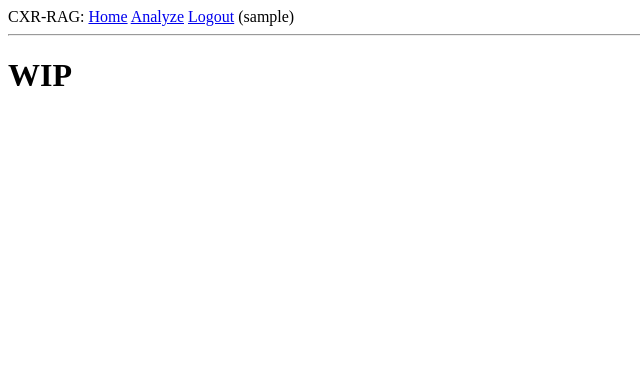
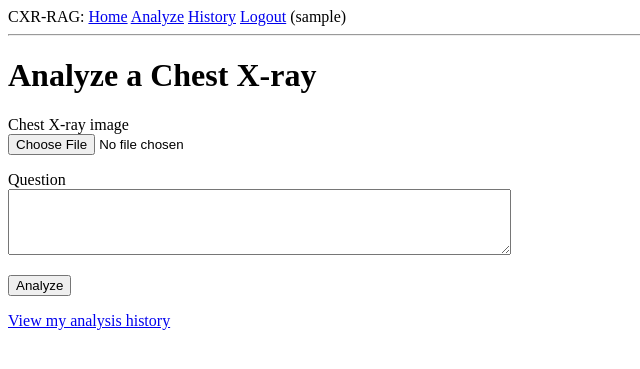
Before and after one commit to a-mx/cxr-rag, a Flask app: page /analyze in a window 1280 px wide. Shown: the top 369 px of the page, without its empty margins (0-640 px from the left). Run offline with Flask 3, Linux system fonts and the light colour scheme; the visitor is signed in with stand-in values (Sample User, id 1); some libraries are stand-ins or nearby versions.

Commit message:
photo upload feature

```diff
--- /dev/null
+++ b/src/app/main/forms.py
@@ -0,0 +1,21 @@
+from flask_wtf import FlaskForm
+from flask_wtf.file import FileField, FileAllowed, FileRequired
+from wtforms import TextAreaField, SubmitField
+from wtforms.validators import DataRequired, Length, Optional
+
+class AnalyzeForm(FlaskForm):
+    allowed_image_types=["jpg", "png"]
+
+    image = FileField(
+        label="Chest X-ray image",
+        validators=[FileRequired(message="Please select an image."),
+                    FileAllowed(allowed_image_types, message=f"Allowed image types are {', '.join(allowed_image_types)}")],
+    )
+    max_question_length = 512
+    question = TextAreaField(
+        label="Question",
+        validators=[Optional(),
+                    Length(max=max_question_length, message=f"Question must be at most {max_question_length} characters.")],
+    )
+
+    submit = SubmitField(label="Analyze")
--- a/src/app/main/routes.py
+++ b/src/app/main/routes.py
@@ -8,22 +8,106 @@ from flask import (
     current_app,
 )
 from flask_login import (
-    login_user,
-    logout_user,
     login_required,
-    current_user,
+    current_user
 )
+import uuid
+from pathlib import Path
+from werkzeug.utils import secure_filename
+from src.app.main.forms import AnalyzeForm
+from src.app.services.pipeline import analyze_image
+from src.app.models import Analysis, AuditLog
+from src.app.extensions import db
 main_bp = Blueprint('main', __name__)
+
+def _save_upload(file_storage) -> tuple[str, Path]:
+    original_name = secure_filename(file_storage.filename)
+    extension = original_name.rsplit(".", 1)[-1].lower()
+
+    unique_name = f"{uuid.uuid4().hex}.{extension}"
+    upload_dir = Path(current_app.config["UPLOAD_DIR"])
+
+    upload_dir.mkdir(parents=True, exist_ok=True)
+    dest = upload_dir / unique_name
+
+    file_storage.save(dest)
+    return original_name, dest
+
 
 @main_bp.route('/')
 @main_bp.route('/index')
 def index():
     return render_template('main/index.html')
 
-@main_bp.route('/analyze')
+@main_bp.route('/analyze', methods=['GET', 'POST'])
 @login_required
 def analyze():
-    if not current_user.is_authenticated:
-        flash("You are not logged in", "warning")
-        return redirect(url_for("main.index"))
-    return render_template('main/analyze.html')
+    form = AnalyzeForm()
+    if form.validate_on_submit():
+        original_name, image_path = _save_upload(form.image.data)
+
+        k = current_app.config["TOP_K"]
+
+        result = analyze_image(
+            image_path=image_path,
+            question=form.question.data or None,
+            top_k=k,
+            strategy="image_only",
+        )
+
+        analysis = Analysis(
+            user_id=current_user.id,
+            image_filename=original_name,
+            user_prompt=form.question.data or None,
+            generated_report=result.report,
+            top_k=5,
+            retrieval_strategy="image_only",
+            inference_time_ms=result.inference_time_ms,
+            confidence_score=result.confidence_score,
+            retrieved_cases=result.retrieved_cases,
+        )
+        db.session.add(analysis)
+
+        AuditLog.log(
+            event_type="analysis",
+            user_id=current_user.id,
+            description=f"Analyzed image: {original_name}",
+            ip_address=request.remote_addr,
+            user_agent=request.headers.get("User-Agent", "")[:255],
+        )
+
+        db.session.commit()
+
+        flash("Analysis completed successfully.", "success")
+        return redirect(url_for("main.result", analysis_id=analysis.id))
+
+    return render_template('main/analyze.html', form=form)
+
+
+@main_bp.route("/result/<int:analysis_id>")
+@login_required
+def result(analysis_id: int):
+    analysis = db.session.get(Analysis, analysis_id)
+
+    if analysis is None:
+        flash("Analysis not found.", "warning")
+        return redirect(url_for("main.history"))
+
+    if not current_user.is_admin and analysis.user_id != current_user.id:
+        flash("You do not have permission to view this analysis.", "danger")
+        return redirect(url_for("main.history"))
+
+    return render_template("main/result.html", analysis=analysis)
+
+
+@main_bp.route("/history")
+@login_required
+def history():
+    query = Analysis.query
+
+    if not current_user.is_admin:
+        query = query.filter_by(user_id=current_user.id)
+
+    analyses = query.order_by(Analysis.created_at.desc()).all()
+
+    return render_template("main/history.html", analyses=analyses)
--- a/src/app/templates/base.html
+++ b/src/app/templates/base.html
@@ -9,6 +9,7 @@
             <a href="{{ url_for('main.index') }}">Home</a>
             {% if current_user.is_authenticated %}
                 <a href="{{ url_for('main.analyze') }}">Analyze</a>
+                <a href="{{ url_for('main.history') }}">History</a>
                 <a href="{{ url_for('auth.logout') }}">Logout</a>
                 <span>({{ current_user.username }})</span>
             {% else %}
--- a/src/app/templates/main/analyze.html
+++ b/src/app/templates/main/analyze.html
@@ -1,4 +1,29 @@
 {% extends "base.html" %}
+
 {% block content %}
-        <h1>WIP</h1>
+<h1>Analyze a Chest X-ray</h1>
+
+<form method="post" enctype="multipart/form-data" novalidate>
+    {{ form.hidden_tag() }}
+
+    <p>
+        {{ form.image.label }}<br>
+        {{ form.image() }}<br>
+        {% for error in form.image.errors %}
+            <span style="color: red;">[{{ error }}]</span>
+        {% endfor %}
+    </p>
+
+    <p>
+        {{ form.question.label }}<br>
+        {{ form.question(rows=4, cols=60) }}<br>
+        {% for error in form.question.errors %}
+            <span style="color: red;">[{{ error }}]</span>
+        {% endfor %}
+    </p>
+
+    <p>{{ form.submit() }}</p>
+</form>
+
+<p><a href="{{ url_for('main.history') }}">View my analysis history</a></p>
 {% endblock %}
```
Also changed, not shown: src/app/config.py (+7 -0 lines), src/app/services/pipeline.py (added, +34 -0 lines), src/app/templates/main/history.html (added, +32 -0 lines), src/app/templates/main/index.html (+11 -1 lines), src/app/templates/main/result.html (added, +33 -0 lines).
